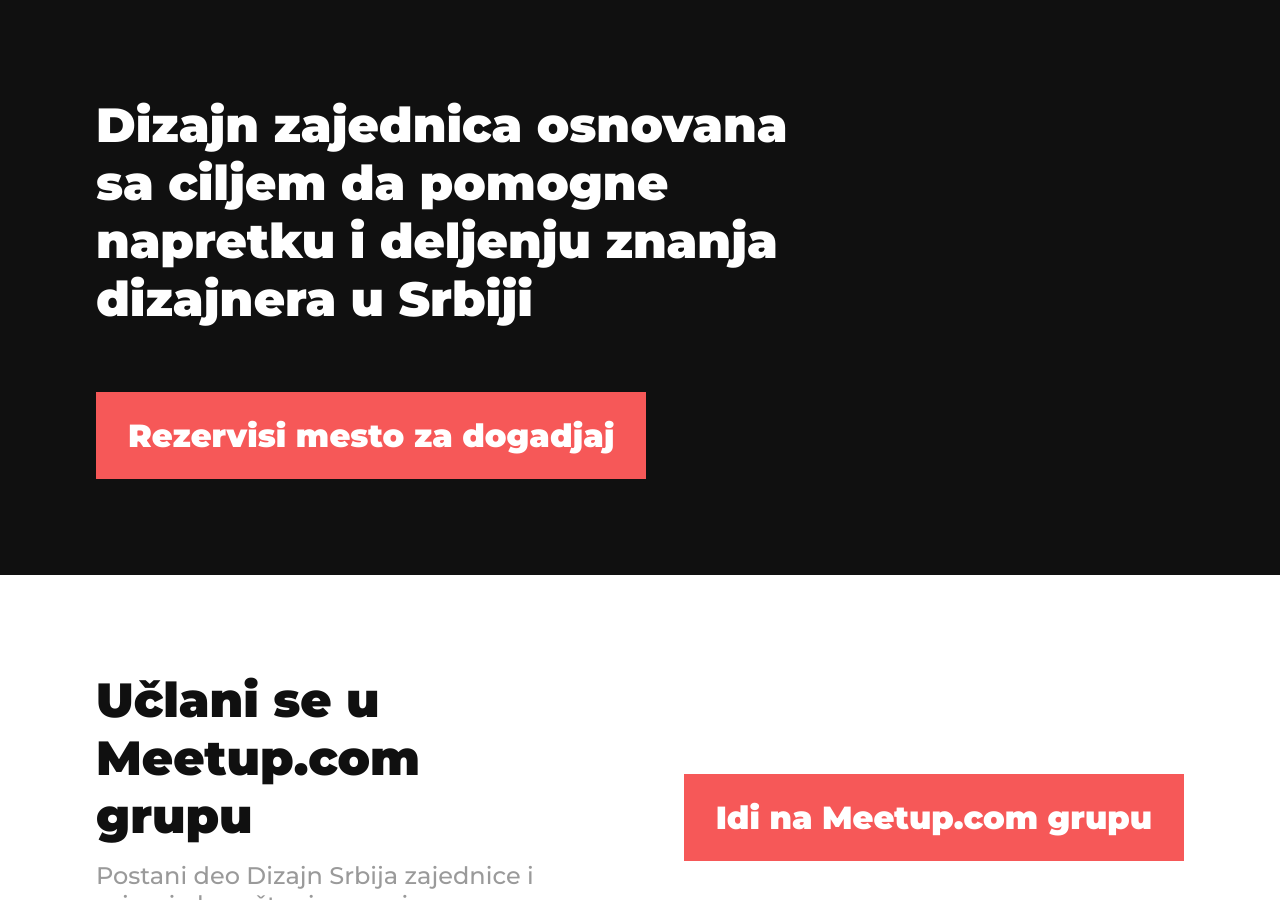
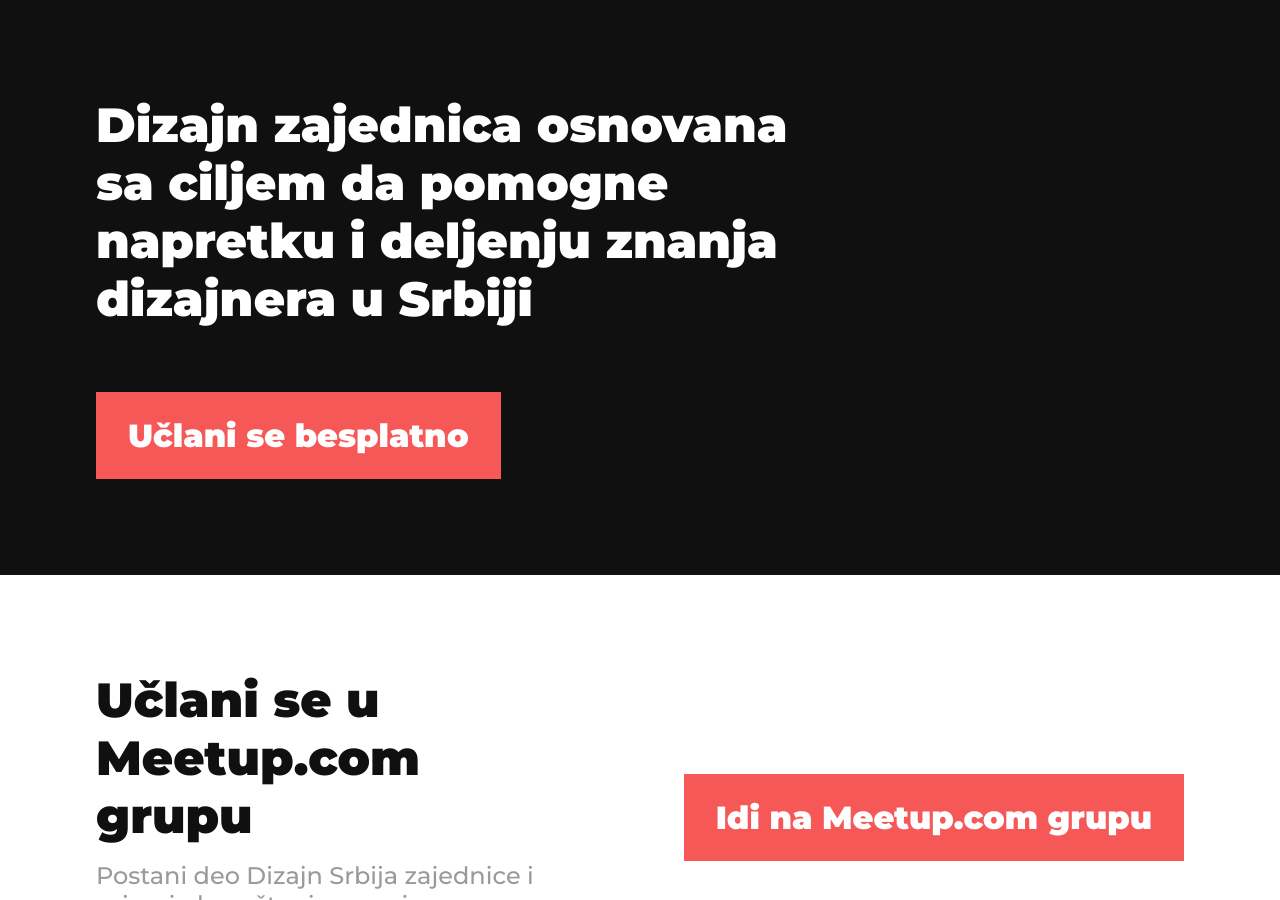
Before and after one commit to jovansavic/designserbia, a Jekyll site: the page built from _pages/home.html, in a window 1280 px wide and 900 px high. Built offline with Jekyll 4.4.1, drawn with Linux system fonts in a browser that asks for light colours; some of the changed text lies outside the part shown.

Commit message:
First -v

```diff
--- a/_config.yml
+++ b/_config.yml
@@ -18,12 +18,12 @@
 
 HOME_PAGE:
   HERO_TITLE: Dizajn zajednica osnovana sa ciljem da pomogne napretku i deljenju znanja dizajnera u Srbiji
-  BTN_CTA_LINK: https://docs.google.com/forms/d/e/1FAIpQLSf1CYZ1Rk8qg4Pb7zM4ztlC8vkl4eG8Jws-cY0WHeGI0P4DnA/viewform
+  BTN_CTA_LINK: https://www.meetup.com/designserbia/
 
 
 
 
-title: "Frasco: Jekyll Starter Project"
+title: "Podeli znanje i napreduj"
 email: your-email@domain.com
 description: >- # this means to ignore newlines until "baseurl:"
   Quick starter project for Jekyll including full setup for gulp, Sass, Autoprefixer, Bourbon/Neat/Bitters, Browserify, imagemin, Browsersync, PostCSS etc.
--- a/_includes/homepage/contact-us.html
+++ b/_includes/homepage/contact-us.html
@@ -6,7 +6,7 @@
 				Ukoliko imaš nekih pitanja ili želiš iz bilo kog razloga da stupiš u kontakt sa nama, možeš nas kontaktirati i mi ćemo se javiti u najkraćem mogućem roku.
 			</p>
 			<div class="cta">
-				<a href="mailto:mail@designserbia.org" target="_blank" class="negative-title-color">mail@dizajnsrbija.org</a>
+				<a href="mailto:jovan@dizajnsrbija.org" target="_blank" class="negative-title-color">jovan@dizajnsrbija.org</a>
 			</div>
 		</div>
 	</div>
--- a/_includes/homepage/hero.html
+++ b/_includes/homepage/hero.html
@@ -2,7 +2,7 @@
 	<div class="wrap">
 		<h1 class="title home-page-title">{{site.HOME_PAGE.HERO_TITLE}}</h1>
 		<div class="cta">
-			<a href="{{site.HOME_PAGE.BTN_CTA_LINK}}" target="_blank" class="btn primary big-btn">Rezervisi mesto za dogadjaj</a>
+			<a href="{{site.HOME_PAGE.BTN_CTA_LINK}}" target="_blank" class="btn primary big-btn">Učlani se besplatno</a>
 		</div>
 	</div>
 </section>
--- a/_pages/home.html
+++ b/_pages/home.html
@@ -1,6 +1,6 @@
 ---
 layout: default
-title: Design Serbia
+title: Dizajn Srbija
 permalink: /
 ---
 
```
